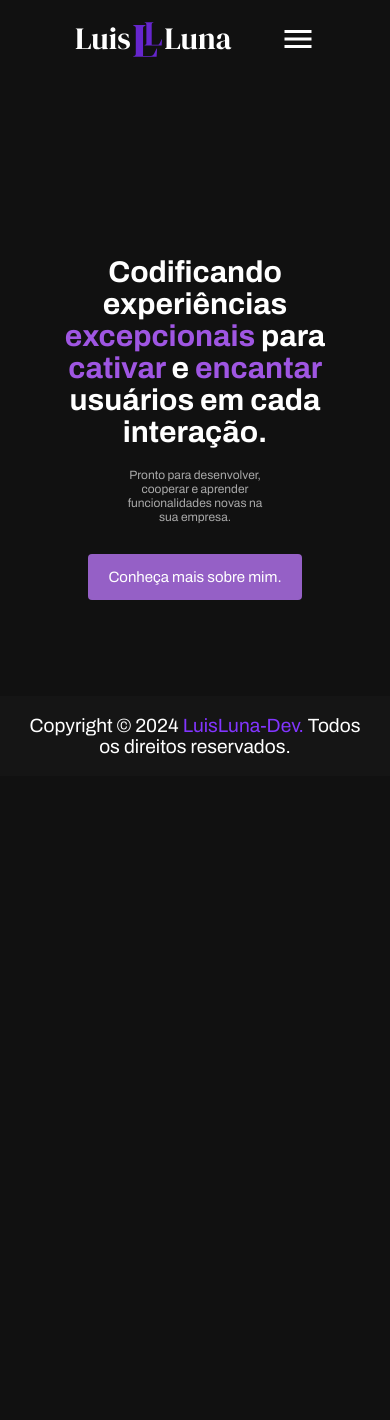
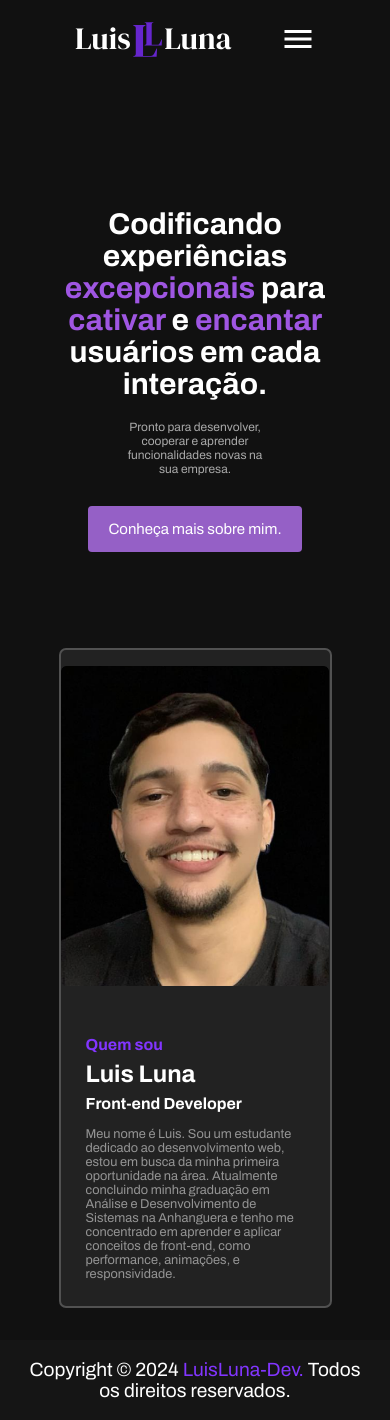
Before and after one commit to LuisDeLuna-Dev/Portfolio, a React (Vite) app: page / in a window 390 px wide. Before the commit the page ends 844 px from the top, so only its background shows below. Built offline with nearby package versions, Linux system fonts and the light colour scheme.

Commit message:
Area sobre mim finalizada e responsiva

```diff
--- a/src/App.jsx
+++ b/src/App.jsx
@@ -4,13 +4,15 @@ import { BrowserRouter, Routes, Route } from "react-router-dom";
 import Header from "./Components/Header.jsx";
 import Apresent from "./Components/Apresent.jsx";
 import Footer from "./Components/Footer.jsx";
+import SobreMim from "./Components/SobreMim.jsx";
 
 function App() {
   return (
     <div className="App">
       <BrowserRouter>
         <Header />
-        <Apresent/>
+        <Apresent />
+        <SobreMim />
         <Footer />
       </BrowserRouter>
     </div>
--- a/src/Components/Footer.jsx
+++ b/src/Components/Footer.jsx
@@ -10,9 +10,9 @@ const Footer = () => {
           Copyright © 2024 <span>LuisLuna-Dev.</span> Todos os direitos
           reservados.
         </p>
-        <div className={`${styles.byLogo}`}>
+        <div className={styles.byLogo}>
           <p>Powered By</p>
-          <Logo className={`${styles.Logo}`}/>
+          <Logo className={styles.Logo}/>
         </div>
       </div>
     </div>
--- /dev/null
+++ b/src/Components/SobreMim.jsx
@@ -0,0 +1,20 @@
+import React from 'react'
+import style from '../Css/SobreMim.module.css'
+import Perfil from "../Assets/perfil.png";
+
+const SobreMim = () => {
+    return (
+
+            <div className={style.sobremimContainer}>
+                <img src={Perfil} className={style.perfil} alt="Foto Perfil" />
+                <section className={style.descricao}>
+                    <h2 className={style.quemSou}>Quem sou</h2>
+                    <h1 className={style.meuNome}>Luis Luna</h1>
+                    <h2 className={style.frontEnd}>Front-end Developer</h2>
+                    <p>Meu nome é Luis. Sou um estudante dedicado ao desenvolvimento web, estou em busca da minha primeira oportunidade na área. Atualmente concluindo minha graduação em Análise e Desenvolvimento de Sistemas na Anhanguera e tenho me concentrado em aprender e aplicar conceitos de front-end, como performance, animações, e responsividade.</p>
+                </section>
+            </div>
+    );
+};
+
+export default SobreMim;
--- a/src/Css/Apresent.module.css
+++ b/src/Css/Apresent.module.css
@@ -61,7 +61,7 @@
 @media(max-width:600px){
     .apresent{
         flex-direction: column;
-        margin: 16rem auto 6rem auto;
+        margin: 13rem auto 6rem auto;
         width: 70%;
     }
     .apresentText{
--- /dev/null
+++ b/src/Css/SobreMim.module.css
@@ -0,0 +1,84 @@
+.sobremimContainer{
+    grid-column: 2/6;
+    display: grid;
+    grid-template-columns: repeat(2, 1fr);
+    align-items: center;
+    margin: 2rem auto;
+    width: 90%;
+    max-width: 70rem;
+    background-color: #222222;
+    border-radius: 0.4375rem;
+    border: 0.125rem solid #515151;
+}
+
+.perfil{
+    height: 30em;
+    margin: 1.5625rem;
+    background: no-repeat;
+    background-position: center;
+    background-size: cover;
+}
+
+.descricao{
+    margin: 1.5625rem;
+}
+
+.quemSou{
+    color: #8235FF;
+    font-family: Archivo;
+    font-size: 1.75rem;
+    margin-bottom: 0.5rem;
+}
+.meuNome{
+    color: #FFFFFF;
+    font-family: Archivo;
+    font-size: 3rem;
+    margin-bottom: 0.5rem;
+}
+.frontEnd{
+    color: #FFFFFF;
+    font-weight: regular;
+    font-size: 1.5rem;
+    margin-bottom: 0.9375rem;
+}
+.sobremimContainer p{
+    color: #949494;
+    font-size: 1.25rem;
+    text-align: left;
+    overflow: hidden;
+    max-width: 50ch;
+}
+@media (max-width: 1000px){
+    .sobremimContainer{
+        display: flex;
+        flex-direction: column;
+        height: auto;
+        max-width: 70%;
+    }
+    .sobremimContainer p{
+        max-width: 50ch;
+    }
+    .sobremimContainer img{
+        margin-top: 1rem;
+        height: auto;
+        width: 25rem;
+    }
+}
+@media (max-width: 600px){
+    .sobremimContainer img{
+        height: 20em;
+        width: auto;
+    }
+    .quemSou{
+        font-size: 1rem;
+    }
+    .meuNome{
+        font-size: 1.5rem;
+    }
+    .frontEnd{
+        font-size: 1rem;
+    }
+    .sobremimContainer p{
+        font-size: 0.8rem;
+    }
+}
```
